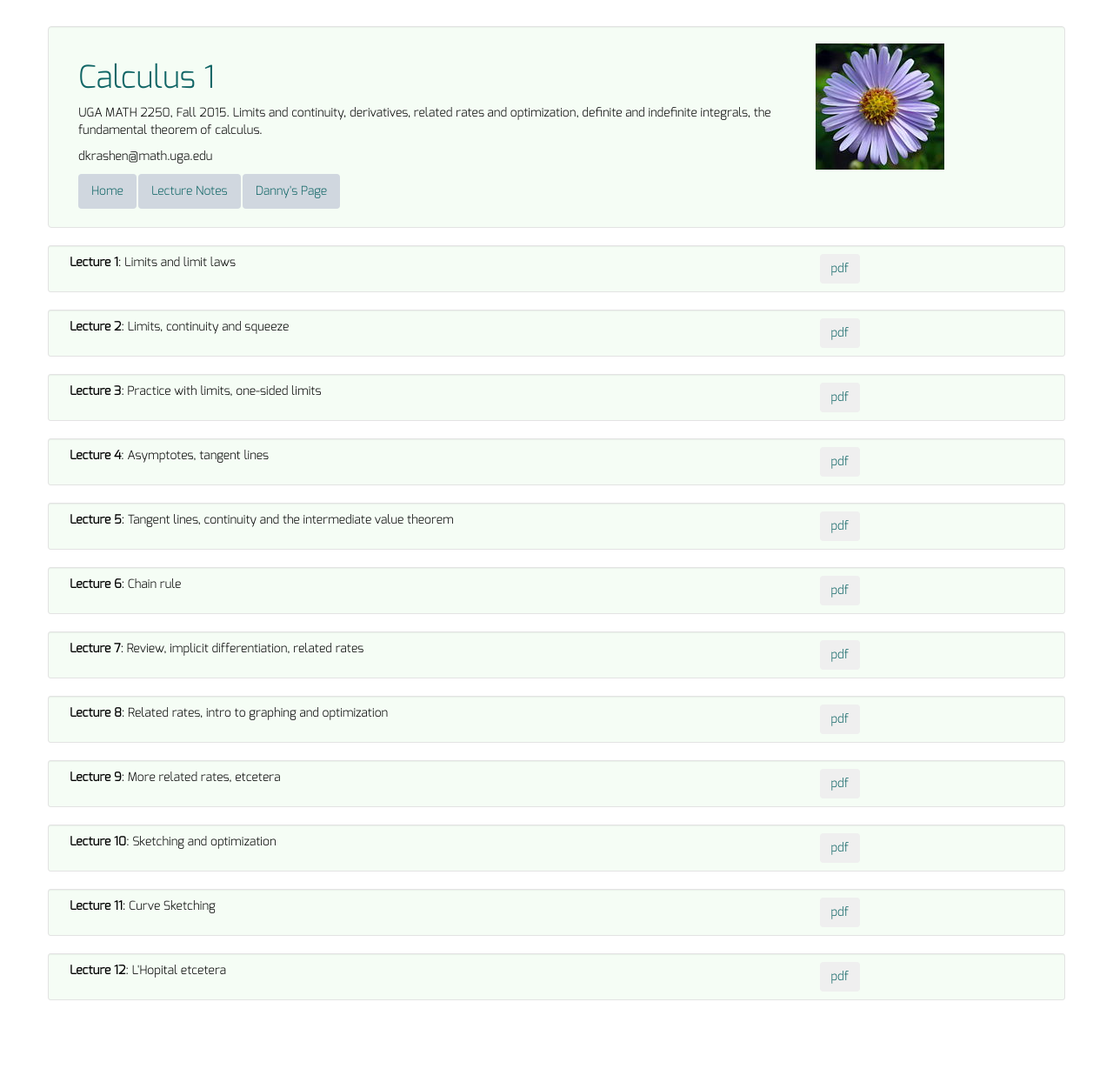
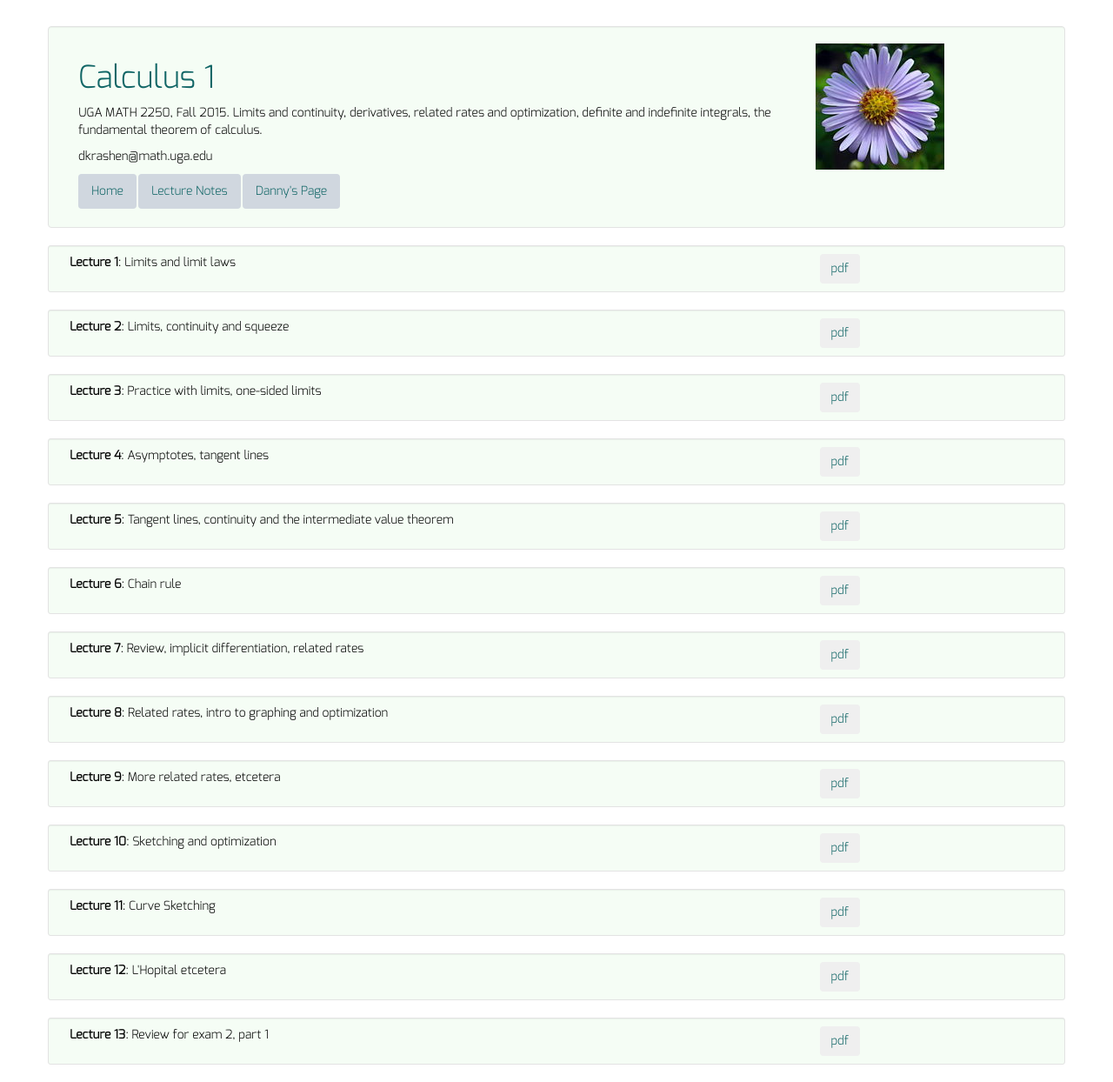
Before and after one commit to dkrashen/calc1, a Jekyll site: the page built from lectures/index.html, in a window 1280 px wide. Shown: the whole page at 87% size. Built offline with Jekyll 4.4.1, drawn with Linux system fonts in a browser that asks for light colours; before the commit the page ends 1170 px from its top, so only the background shows below that.

Commit message:
add lecture 13, pdf and yml

```diff
--- a/_data/lectures.yml
+++ b/_data/lectures.yml
@@ -34,3 +34,6 @@
 - title: "Lecture 12"
   filename: "lecture12.pdf"
   description: "L'Hopital etcetera"
+- title: "Lecture 13"
+  filename: "lecture13.pdf"
+  description: "Review for exam 2, part 1"
```
Also changed, not shown: 1 other file.
